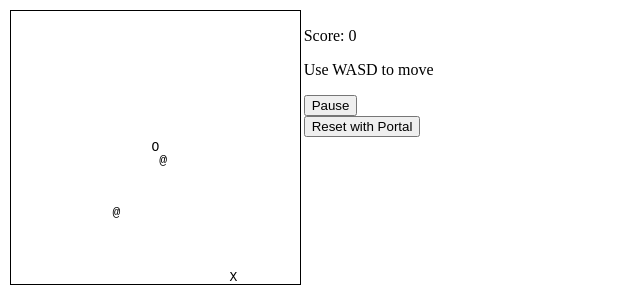
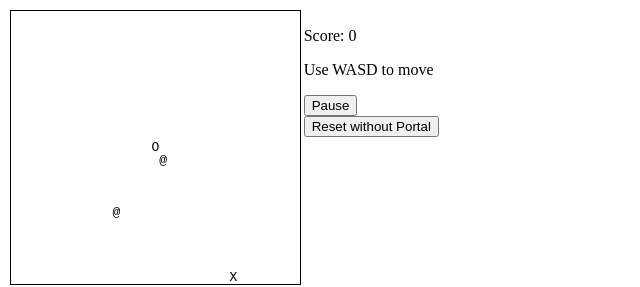
Before and after one commit to Vesalon/text-based-snake, a plain HTML site: page snake.html in a window 1280 px wide. Shown: the full height of the page, 0-640 px from the left. Drawn offline with Linux system fonts and the light colour scheme.

Commit message:
fix rest portal button

```diff
--- a/game.js
+++ b/game.js
@@ -93,9 +93,9 @@ function resetPortal() {
         document.getElementById(line2).innerHTML = str2;
         portal1 = [];
         portal2 = [];
+        document.getElementById("portal").innerHTML = "Reset with Portal";
+    } else {
         document.getElementById("portal").innerHTML = "Reset without Portal";
-    } else {
-        document.getElementById("portal").innerHTML = "Reset with Portal";
         generatePortal();
     }
     portalOn = !portalOn;
--- a/snake.html
+++ b/snake.html
@@ -52,7 +52,7 @@
         <p>Use WASD to move</p>
         <button id = "pause" onclick = "pause()">Pause</button>
         <br>
-        <button id = "portal" onclick = "resetPortal()">Reset with Portal</button>
+        <button id = "portal" onclick = "resetPortal()">Reset without Portal</button>
     </td>
     </tr>
     </table>
```
